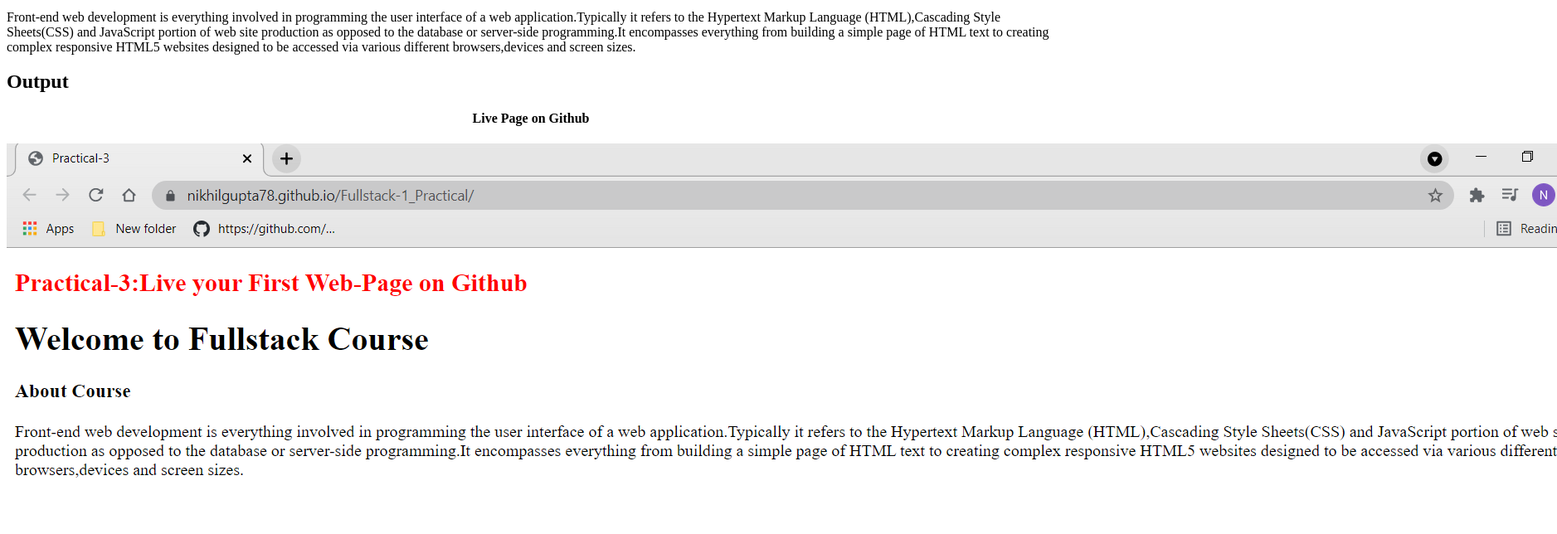
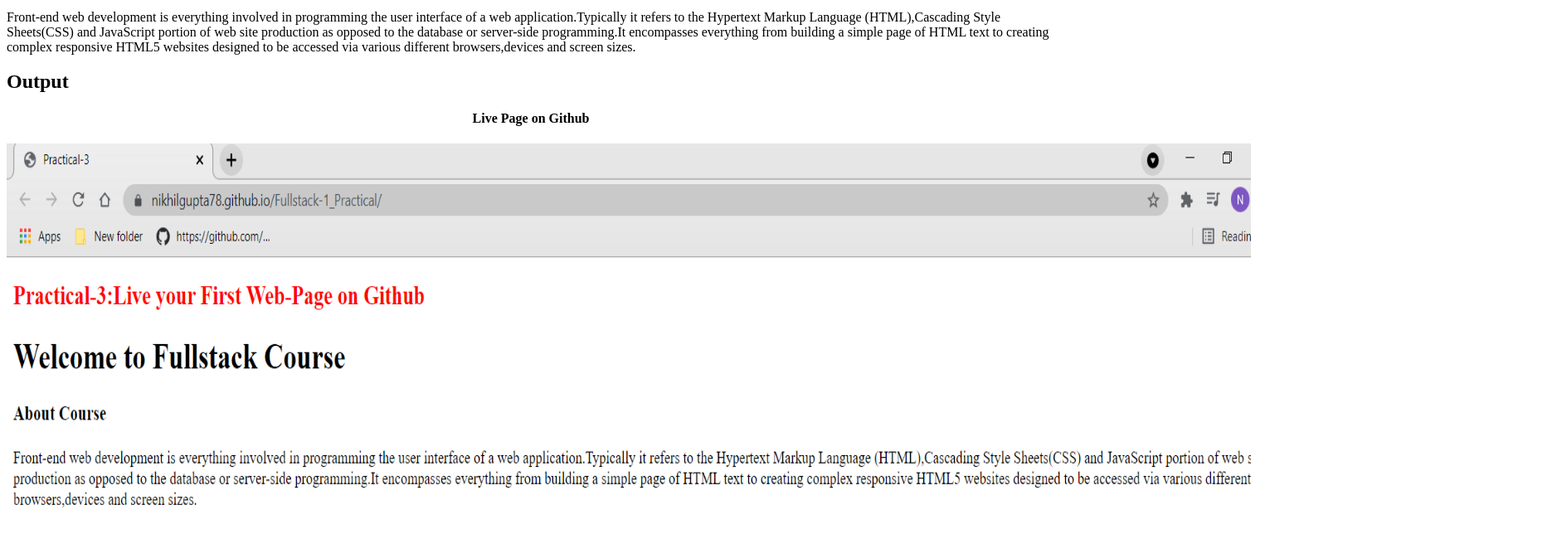
Before and after one commit to nikhilGupta78/Fullstack-1_Practical, a plain HTML site: page index.html in a window 1280 px wide. Shown: the part 156-800 px from the top of the page at 83% size, 1877 px wide, since content can reach past the window. Drawn offline with Linux system fonts and the light colour scheme.

Commit message:
Homepage Updated

```diff
--- a/index.html
+++ b/index.html
@@ -13,6 +13,6 @@
     <p>Front-end web development is everything involved in programming the user interface of a web application.Typically it refers to the Hypertext Markup Language (HTML),Cascading Style Sheets(CSS) and JavaScript portion of web site production as opposed to the database or server-side programming.It encompasses everything from building a simple page of HTML text to creating complex responsive HTML5 websites designed to be accessed via various different browsers,devices and screen sizes.</p>
     <h2>Output</h2>
     <h4 style="text-align:center">Live Page on Github </h4>
-    <img src="./Images/imag 1.png" alt="">
+    <img src="./Images/imag 1.png" alt=""style="width: 1500px;height: 450px;">
 </body>
 </html>
```
